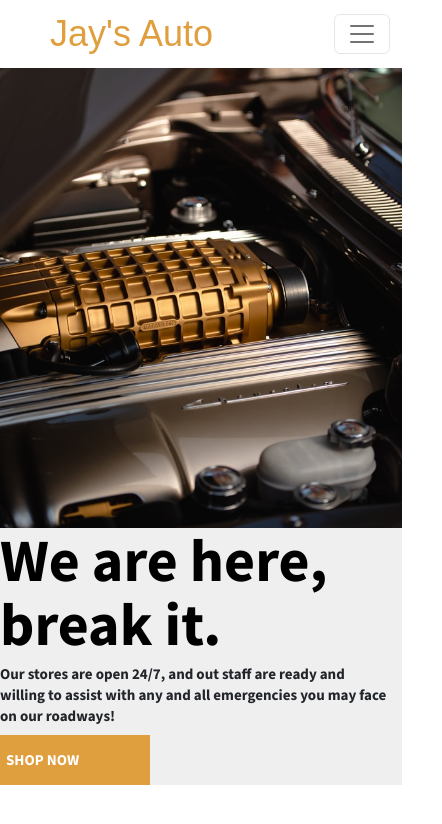
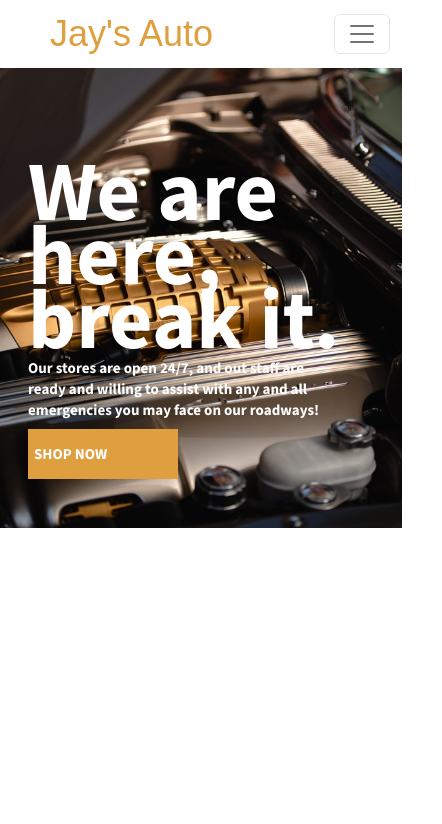
Before and after one commit to Flawlessjj/JayServices, a plain HTML site: page index.html in a window 390 px wide. Shown: the whole page, 442 px wide, since content can reach past the window. Drawn offline with nearby package versions, Linux system fonts and the light colour scheme; a web font is replaced by a local one.

Commit message:
fixed mobile view, added additional scaleability

```diff
--- a/CSS/styles.css
+++ b/CSS/styles.css
@@ -53,10 +53,7 @@
     display: block;
     overflow: hidden;
   }
-  #splashwrite{
 
-    background: rgba(64, 58, 58, 0.08);
-}
 #opentop{
   font-family: 'Source Sans Pro' !important;
   font-style: normal;
@@ -107,6 +104,28 @@ border: none;
     #img{
       height: 460px;
     }
+    #splashwrite{
+
+      position: relative;
+      top: -370px;
+      margin-left: 40px;
+
+  }
+  #opentop{
+    font-size: 10vh;
+    color: #FFFFFF;
+  }
+  #opensub{
+    width: 80vw;
+    color: #FFFFFF;
+  }
+
+  button{
+  text-align: center;
+  border: none;
+  }
+
+
   }
   @media only screen and (min-width: 769px) {
     #img{
@@ -131,4 +150,12 @@ border: none;
       top: 210px;
       align-content: center;
     }
+    #stext{
+
+      width: 25vw;
   }
+  #splashwrite{
+
+    background: rgba(64, 58, 58, 0.08);
+}
+  }
--- a/index.html
+++ b/index.html
@@ -45,8 +45,8 @@
       <div class="col-sm-12 col-md-8 col-lg-8 px-0">
         <img id="img" src="images/splash1.jpg" alt="Splash img">
       </div>
-      <div id="splashwrite" class="col-sm-12 col-md-4 col-lg-4 ">
-        <div id="stext">
+      <div id="splashwrite" class="col-sm-12 col-md-4 col-lg-4 px-0">
+        <div id="stext px-0">
           <h1 id="opentop">We are here,</br> break it.</h1>
           <h3 id="opensub">Our stores are open 24/7, and out staff are ready and willing to assist with any and all emergencies you may face on our roadways! </h3>
           <button id="openbutton" style="align-items: center;">SHOP NOW</button>
```
